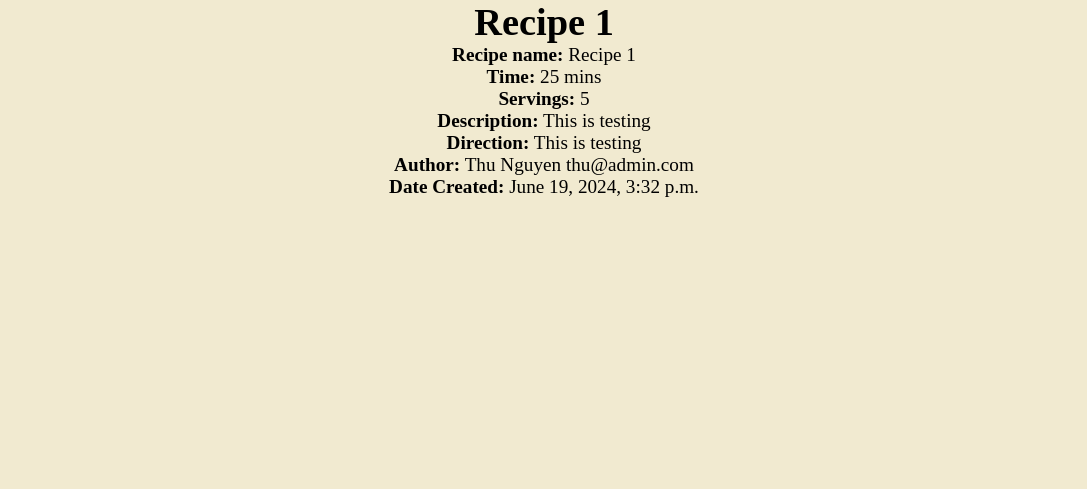
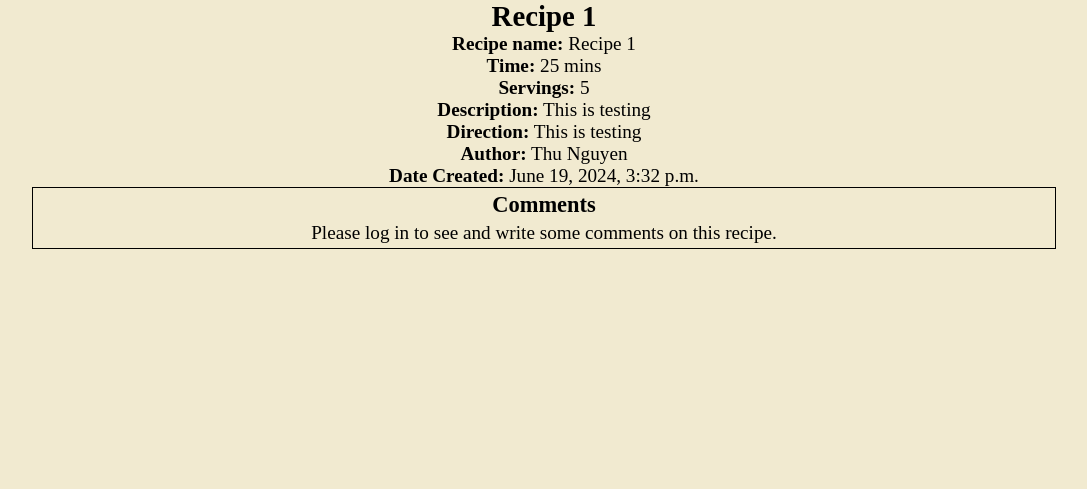
Before and after one commit to thunahh123/myrecipes-django, a Django app: page /recipes/1 in a window 1280 px wide. Shown: the part 80-569 px from the top of the page, without its empty margins (96-1183 px from the left). Run offline with Django 5.2, Linux system fonts and the light colour scheme; data comes from the database, SQL or seed files in the repository.

Commit message:
added comments to the recipe

```diff
--- a/recipes/models.py
+++ b/recipes/models.py
@@ -18,20 +18,12 @@ class Recipe(models.Model):
     description = models.TextField()
     direction = models.TextField()
     author = models.ForeignKey(CustomUser, on_delete=models.CASCADE, related_name="recipes", null=True)
+    ingredients = models.ManyToManyField(Ingredient, related_name="ingredients")
     date_created = models.DateTimeField(auto_now_add=True)
     date_updated = models.DateTimeField(auto_now=True)
     is_featured = models.BooleanField(default=False)
     def __str__(self) :
         return f":{self.name}: {self.description} (Created by: {self.author}) "
-
-class IngredientRecipe(models.Model):
-    ingredient = models.ForeignKey(Ingredient, on_delete=models.CASCADE)
-    # recipes =  models.ManyToManyField(Recipe, blank=True, related_name="ingredients")
-    recipe = models.ForeignKey(Recipe, on_delete=models.CASCADE)
-    date_created = models.DateTimeField(auto_now_add=True)
-    date_updated = models.DateTimeField(auto_now=True)
-    # def __str__(self):
-    #     return f"{self.name}"
 
 class Unit(models.Model):
     unit = models.CharField(max_length=40)
@@ -46,7 +38,7 @@ class Comment(models.Model):
     parent_id = models.ForeignKey('self', on_delete=models.CASCADE, related_name="replies", null=True, blank=True)
     author = models.ForeignKey(CustomUser, on_delete=models.CASCADE, related_name="comments", null=True)
     recipe = models.ForeignKey(Recipe, on_delete=models.CASCADE, related_name="comments")
-    comment = models.TextField()
+    content = models.TextField()
     date_created = models.DateTimeField(auto_now_add=True)
     date_updated = models.DateTimeField(auto_now=True)
 
--- a/recipes/static/recipes/styles/style.css
+++ b/recipes/static/recipes/styles/style.css
@@ -75,3 +75,19 @@ input[type=text], select {
 .recipe li{
     list-style-type: none;
 }
+
+/* comments */
+.comments-container{
+    border: #000 1px solid;
+
+}
+
+.comments-container > * {
+    margin: 4px;
+}
+
+.comment-card{
+    border: red 2px solid;
+    display: flex;
+    gap: 2px;
+}
--- a/recipes/templates/recipes/recipe.html
+++ b/recipes/templates/recipes/recipe.html
@@ -1,7 +1,5 @@
-{% extends "recipes/layout.html" %}
-{% load static %}
-{% block body %}
-<div class="recipe">
+{% extends "recipes/layout.html" %} {% load static %} {% block body %}
+<section class="recipe">
   <h1>Recipe {{recipe.id}}</h1>
   <ul>
     <li><strong>Recipe name:</strong> {{recipe.name}}</li>
@@ -9,10 +7,37 @@
     <li><strong>Servings:</strong> {{recipe.servings}}</li>
     <li><strong>Description:</strong> {{recipe.description}}</li>
     <li><strong>Direction:</strong> {{recipe.direction}}</li>
-        <li><strong>Author:</strong> {{recipe.author}}</li>
+    <li><strong>Author:</strong> {{recipe.author.get_full_name}}</li>
     <li><strong>Date Created:</strong> {{recipe.date_created}}</li>
   </ul>
+</section>
+<section class="comments-container">
+    <h3>Comments</h3>
+    {% if message %}
+        <div>{{message}}</div>
+    {% endif %}
+  {% if user.is_authenticated %}
+
+  <form action="{% url "recipes:addCmt" recipe_id=recipe.id %}" method="POST">
+    {% csrf_token %}
+    <input type="hidden" name="recipe_id" value={{recipe.id}}>
+    <textarea name="new-comment" placeholder="What do you think about this recipe?" required></textarea>
+    <input class="btn" type="submit" value="Post">
+  </form>
+  {% for comment in comments %}
+  <div class="comment-card">
+    <p>{{comment.content}} by {{comment.author.get_full_name}}</p>
+    <button class="btn">Delete</button>
+    <button class="btn">Reply</button>
   </div>
+  {% endfor %}
+  {% else %}
+  <div>Please log in to see and write some comments on this recipe.</div>
+  {% endif %}
+</section>
+<section class="recommend">
 
 
+</section>
+
 {% endblock %}
--- a/recipes/urls.py
+++ b/recipes/urls.py
@@ -9,6 +9,7 @@ urlpatterns = [
     path('<int:recipe_id>', views.singleRecipe, name='recipe'),
     path('add', views.addRecipe, name="add"),
     path('ingredients/add', views.addIng, name="addIng"),
+    path('<int:recipe_id>/addComment', views.addCmt, name="addCmt"),
 
 
 ]
--- a/recipes/views.py
+++ b/recipes/views.py
@@ -1,6 +1,6 @@
-from django.shortcuts import render
-from .models import Recipe, Ingredient
-#from users.models import CustomUser
+from django.shortcuts import render, redirect, reverse
+from .models import Recipe, Ingredient, Comment
+from users.models import CustomUser
 
 # Create your views here.
 def recipes(request):
@@ -8,10 +8,13 @@ def recipes(request):
         "recipes": Recipe.objects.all()
     })
 
+# get recipe page and comments on the recipe
 def singleRecipe(request, recipe_id):
     recipe = Recipe.objects.get(pk=recipe_id)
+
     return render(request, 'recipes/recipe.html',{
-        'recipe': recipe
+        'recipe': recipe,
+        'comments': recipe.comments.all()
     })
 
 
@@ -76,3 +79,32 @@ def addIng(request):
     else:
         # Render the form to add a new recipe
         return render(request, "recipes/addIngredient.html")
+
+#add new comment
+def addCmt(request, recipe_id):
+    if request.method == "POST":
+        content = request.POST.get('new-comment')
+        recipe = Recipe.objects.get(pk=recipe_id)
+        try:
+
+            newComment = Comment.objects.create(
+                parent_id=None,
+                author= request.user,
+                recipe= recipe,
+                content = content
+            )
+
+            return redirect(reverse('recipes:recipe', kwargs={'recipe_id': recipe.id}))
+        except Exception as e:
+            print(f"Error: {e}")
+            return render(request, "recipes/recipe.html", {
+                "recipe": recipe,
+                "comments": recipe.comments.all(),
+                "message": f"An error occurred: {str(e)}"
+            })
+    else:
+        return redirect(reverse('recipes:recipe', kwargs={'recipe_id': recipe.id}))
+
+#add a reply
+
+#delete a comment
--- a/users/models.py
+++ b/users/models.py
@@ -40,7 +40,7 @@ class CustomUser(AbstractBaseUser, PermissionsMixin):
         verbose_name = 'User'
         verbose_name_plural = 'Users'
     def get_full_name(self):
-        return self.username
+        return f'{self.first} {self.last}'
     def get_short_name(self):
         return self.first or self.username
     def __str__(self):
```
Also changed, not shown: db.sqlite3, recipes/migrations/0010_rename_comment_comment_content.py (added). Lines whose indentation alone changed are shown as unchanged.
